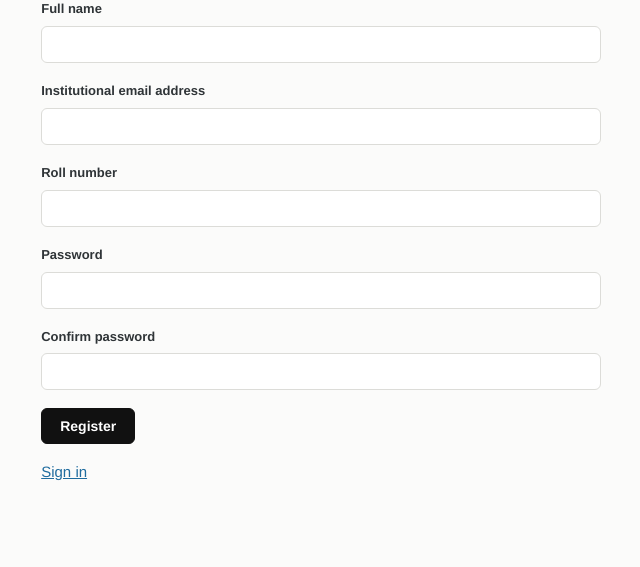
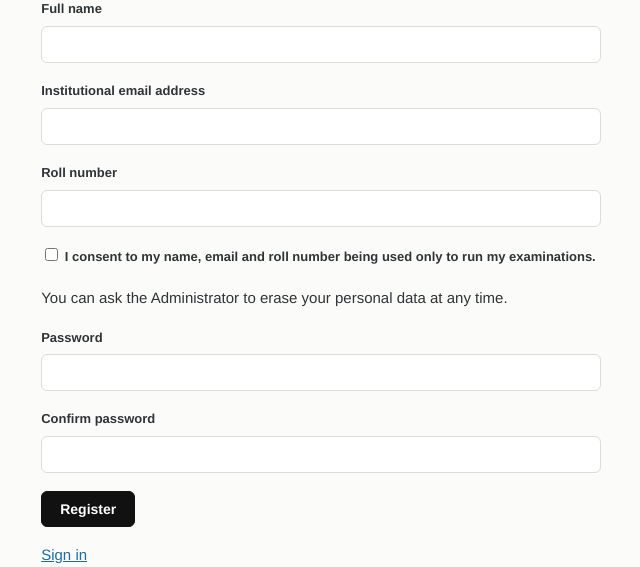
Before and after one commit to Kishi836/online-exam-portal, a Django app: page /register/ in a window 1280 px wide. Shown: the part 171-738 px from the top of the page, without its empty margins (130-770 px from the left). Before the commit the page ends 652 px from the top, so only its background shows below. Run offline with Django 5.2, Linux system fonts and the light colour scheme.

Commit message:
Add consent and student data erasure

```diff
--- a/identity/forms.py
+++ b/identity/forms.py
@@ -2,6 +2,7 @@ from django import forms
 from django.conf import settings
 from django.contrib.auth import authenticate
 from django.core.exceptions import ValidationError
+from django.utils import timezone
 
 from repository.models import Role, User
 
@@ -26,11 +27,11 @@ class RegistrationForm(forms.ModelForm):
         required=True,
         error_messages={"required": "Roll number is required"},
     )
-    # NFR-008 (DPDP Act 2023): registration cannot complete without consent.
-    # TODO(Kartik): a required forms.BooleanField named `consent`, label
-    #   "I consent to my name, email and roll number being used only to run my examinations."
-    # with error_messages={"required": "You must consent to register"}; then in save() below set
-    # user.consent_given_at = timezone.now() (import django.utils.timezone).
+    consent = forms.BooleanField(
+        label="I consent to my name, email and roll number being used only to run my examinations.",
+        required=True,
+        error_messages={"required": "You must consent to register"},
+    )
 
     class Meta:
         model = User
@@ -68,6 +69,7 @@ class RegistrationForm(forms.ModelForm):
         user = super().save(commit=False)
         user.role = Role.STUDENT
         user.set_password(self.cleaned_data["password1"])
+        user.consent_given_at = timezone.now()
         if commit:
             user.save()
         return user
--- a/identity/templates/identity/course_roster.html
+++ b/identity/templates/identity/course_roster.html
@@ -41,6 +41,11 @@
               <button type="submit">Unenroll</button>
             </form>
             {% endif %}
+            {% if request.user.role == "ADMIN" %}
+            <form method="post" action="{% url 'student-erase' student.pk %}" onsubmit="return confirm('Erase this student’s personal data?');">
+              {% csrf_token %}<input type="hidden" name="next" value="{{ request.path }}"><button type="submit">Erase personal data</button>
+            </form>
+            {% endif %}
           </td>
         </tr>
         {% endfor %}
--- a/identity/templates/registration/register.html
+++ b/identity/templates/registration/register.html
@@ -22,9 +22,8 @@
       {{ form.roll_number }}
       {{ form.roll_number.errors }}
     </p>
-    {# NFR-008 -- TODO(Kartik): the consent checkbox, BEFORE the submit button, as                              #}
-    {# <p><label>{{ form.consent }} {{ form.consent.label }}</label> {{ form.consent.errors }}</p>             #}
-    {# plus one line: "You can ask the Administrator to erase your personal data at any time."                  #}
+    <p><label>{{ form.consent }} {{ form.consent.label }}</label> {{ form.consent.errors }}</p>
+    <p>You can ask the Administrator to erase your personal data at any time.</p>
     <p>
       <label for="{{ form.password1.id_for_label }}">Password</label>
       {{ form.password1 }}
--- a/identity/test_auth.py
+++ b/identity/test_auth.py
@@ -18,6 +18,7 @@ class RegistrationTests(TestCase):
         "roll_number": "PES1UG24CS111",
         "password1": "Str0ng#Pass",
         "password2": "Str0ng#Pass",
+        "consent": "on",
     }
 
     def register(self, **changes):
@@ -79,7 +80,7 @@ class SignInTests(TestCase):
     def test_ST_001_register_sign_in_and_load_student_dashboard(self):
         response = self.client.post("/register/", {
             "full_name": "Arjun Rao", "email": "arjun.rao@pesu.pes.edu",
-            "roll_number": "PES1UG24CS111", "password1": "Str0ng#Pass", "password2": "Str0ng#Pass",
+            "roll_number": "PES1UG24CS111", "password1": "Str0ng#Pass", "password2": "Str0ng#Pass", "consent": "on",
         })
         self.assertRedirects(response, "/login/")
         response = self.sign_in("arjun.rao@pesu.pes.edu", "Str0ng#Pass", next="/student/")
--- a/identity/views.py
+++ b/identity/views.py
@@ -2,6 +2,7 @@ from django.contrib import messages
 from django.core.exceptions import PermissionDenied
 from django.db import IntegrityError, transaction
 from django.shortcuts import get_object_or_404, redirect, render
+from django.utils.http import url_has_allowed_host_and_scheme
 from django.views.decorators.debug import sensitive_post_parameters
 from django.views.decorators.http import require_GET, require_POST
 
@@ -147,11 +148,13 @@ def course_roster(request, course_id):
 def student_erase(request, student_id):
     """NFR-008: an Administrator erases a Student's personal data on request (DPDP Act, within 30 days)."""
     student = get_object_or_404(User, pk=student_id, role=Role.STUDENT)  # Faculty / Admin ids -> 404
-    # TODO(Kartik): identity.erasure.erase_student(student); messages.success(request, "Personal data erased.");
-    # redirect back to request.POST.get("next") if it is a safe local path (url_has_allowed_host_and_scheme),
-    # else to "course-list". Add an "Erase personal data" POST button per Student on course_roster.html,
-    # shown to ADMIN only, with a confirm() prompt.
-    raise NotImplementedError
+    from .erasure import erase_student
+    erase_student(student)
+    messages.success(request, "Personal data erased.")
+    next_url = request.POST.get("next")
+    if next_url and url_has_allowed_host_and_scheme(next_url, {request.get_host()}):
+        return redirect(next_url)
+    return redirect("course-list")
 
 
 @roles(Role.FACULTY, Role.ADMIN)
```
Also changed, not shown: identity/erasure.py (+11 -4 lines), identity/test_dpdp.py (+12 -7 lines).
